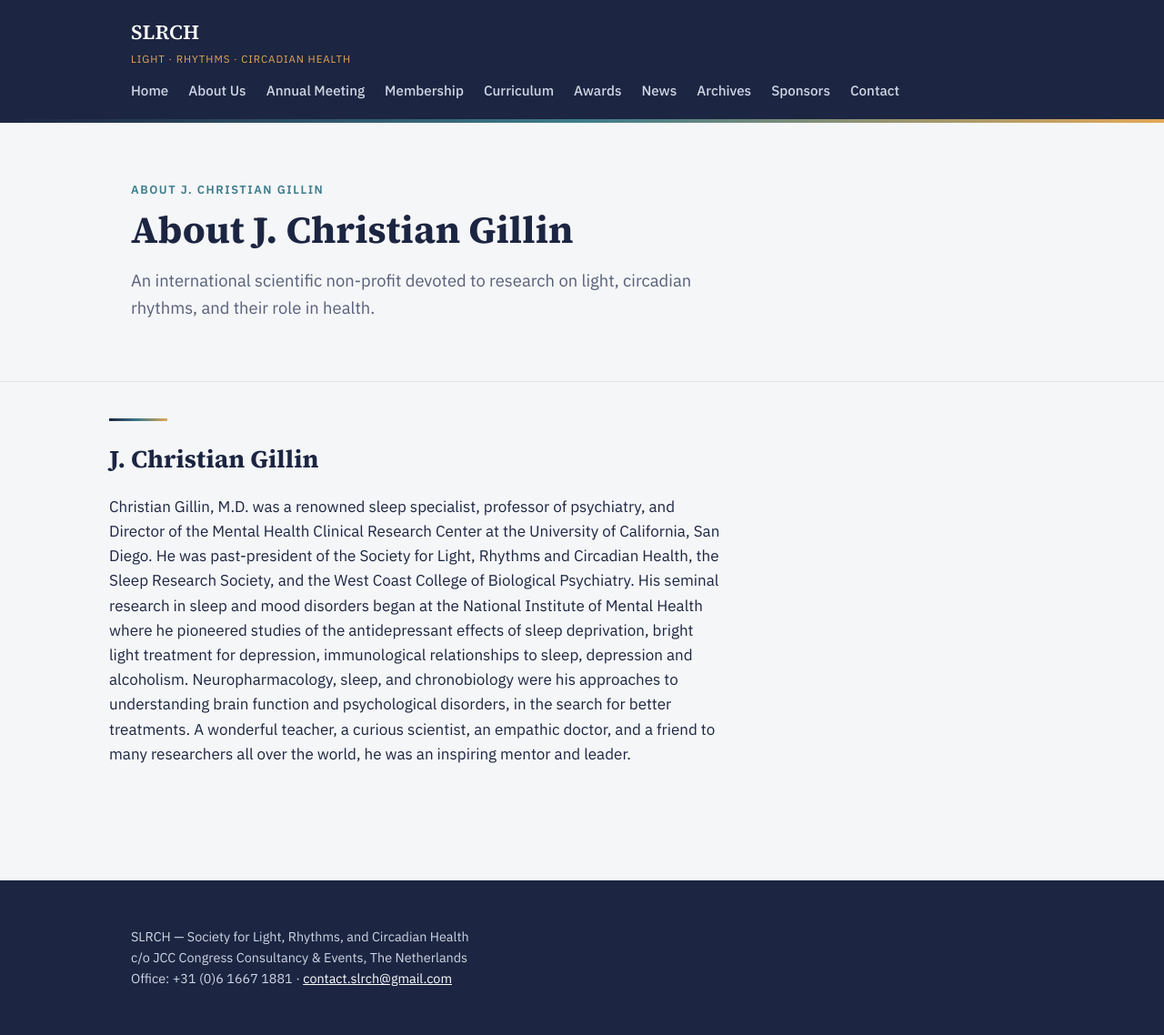
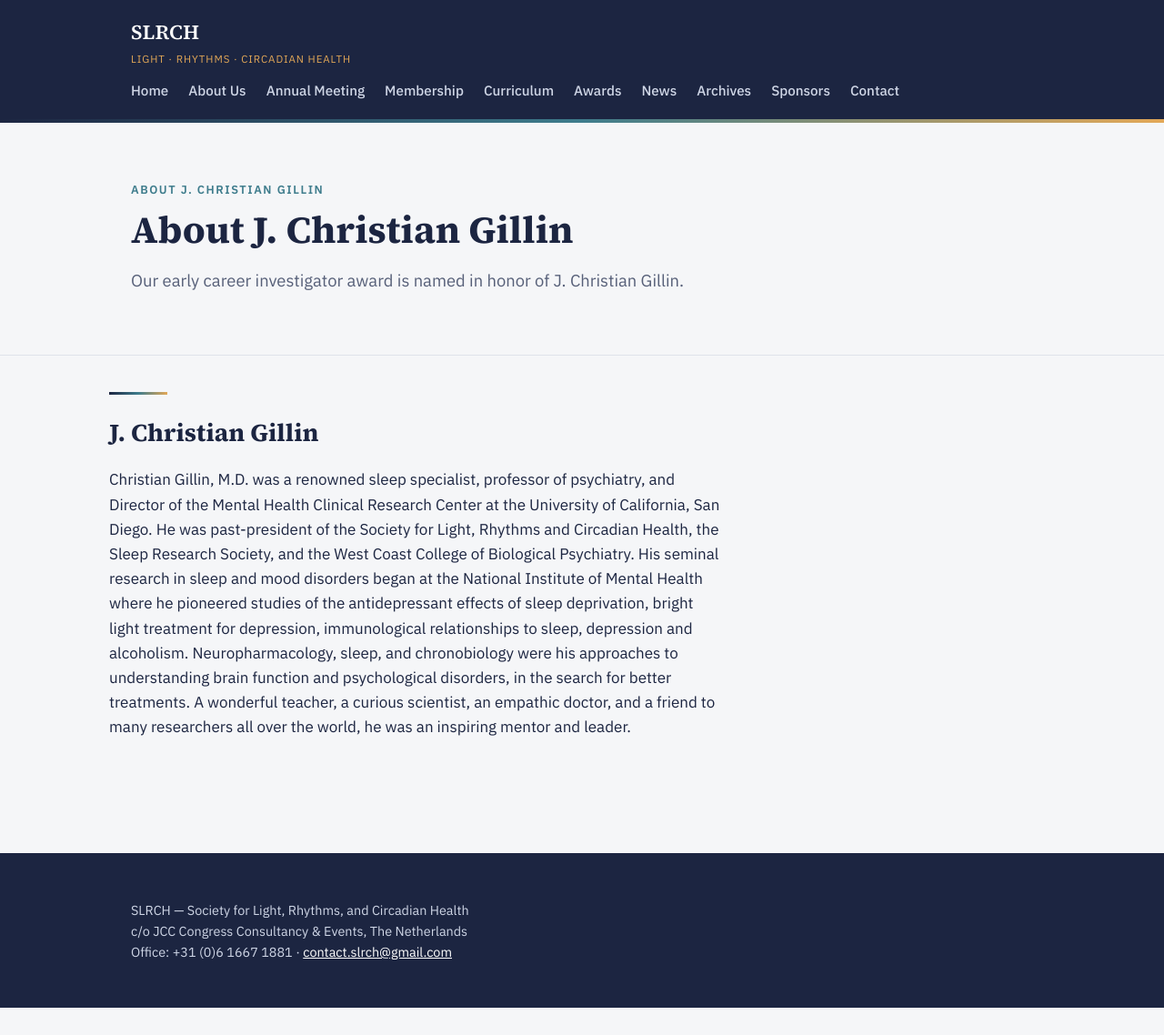
Before and after one commit to SLRCH-Society/SLRCH-website, a Jekyll site: the page built from about-gillin.md, in a window 1280 px wide. Shown: the whole page at 91% size. Built offline with Jekyll 4.4.1, drawn with Linux system fonts in a browser that asks for light colours; after the commit the page ends 1108 px from its top, so only the background shows below that.

Commit message:
Add lede for JCG page

```diff
--- a/about-gillin.md
+++ b/about-gillin.md
@@ -4,7 +4,7 @@ permalink: /j-christian-gillin/
 title: About J. Christian Gillin
 description: About J. Christian Gillin
 eyebrow: About J. Christian Gillin
-lede: An international scientific non-profit devoted to research on light, circadian rhythms, and their role in health.
+lede: Our early career investigator award is named in honor of J. Christian Gillin.
 ---
 
 ## J. Christian Gillin
```
